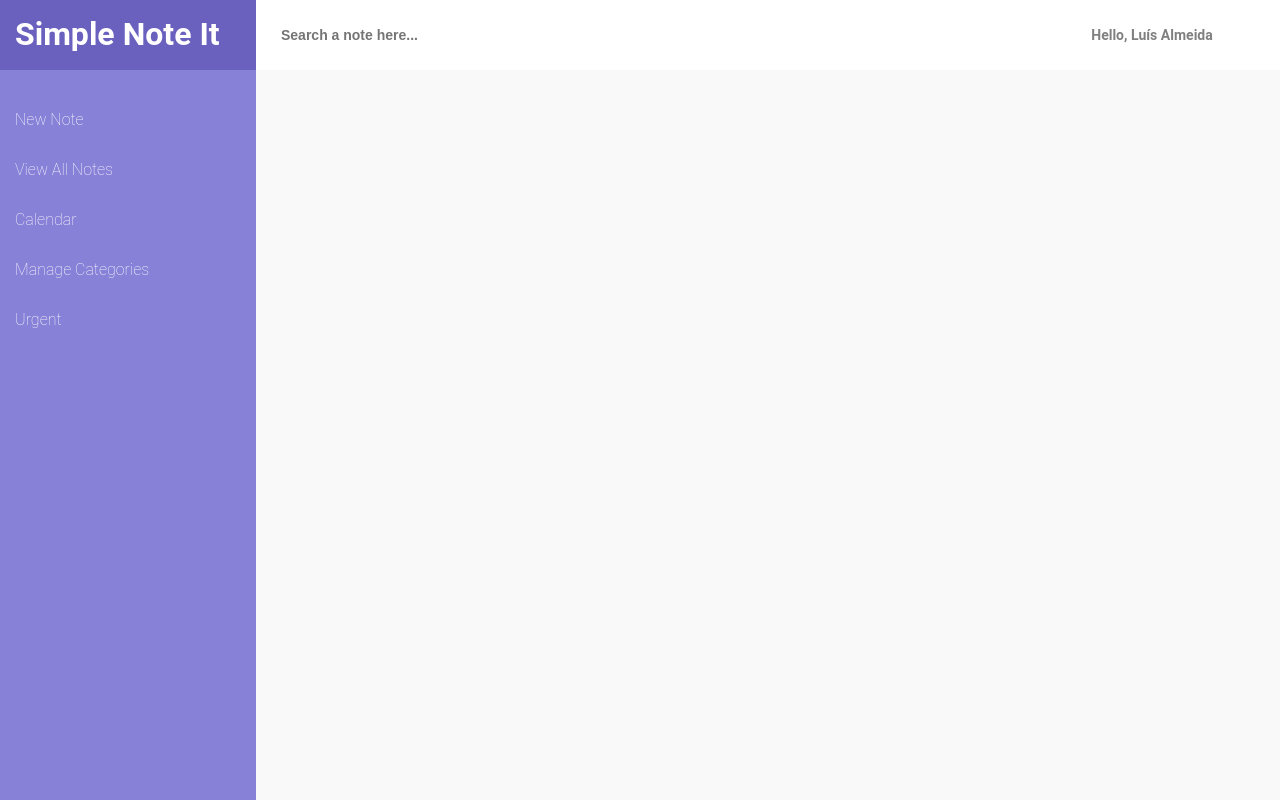
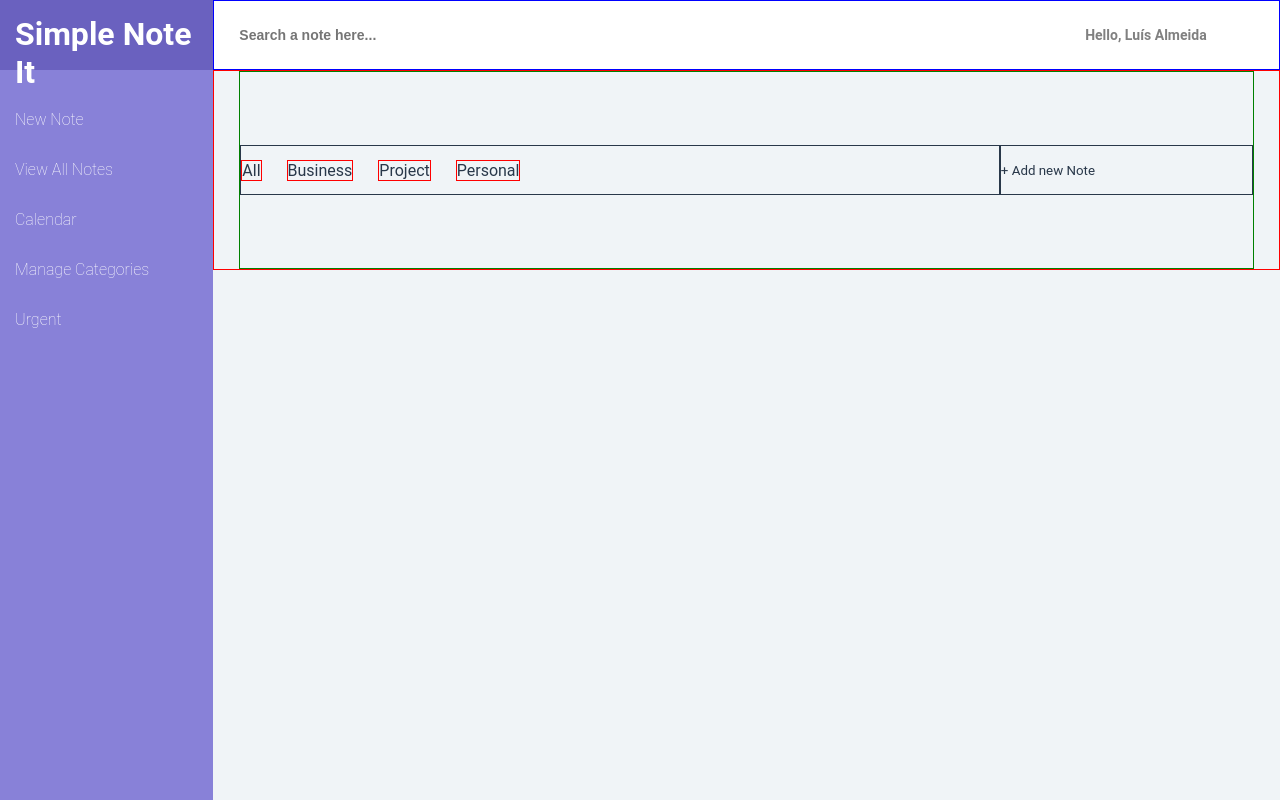
Before and after one commit to luisalmeida12/reactnotes, a React (Create React App) app: page / in a window 1280 px wide. Built offline with nearby package versions, Linux system fonts and the light colour scheme.

Commit message:
HTML and CSS progress.

```diff
--- a/src/App.js
+++ b/src/App.js
@@ -4,7 +4,7 @@ import './styles.css';
 import Sidebar from './components/sidebar';
 import Main from './components/main';
 import SearchBar from './components/searchbar';
-
+import Notes from './components/notes';
 
 class App extends Component {
 
@@ -12,9 +12,14 @@ class App extends Component {
     return (
       <div className="wrapper">
 
+        {/* <Sidebar />
+
+        <SearchBar />
+        <Notes /> */}
         <Sidebar />
         <Main>
           <SearchBar ></SearchBar>
+          <Notes></Notes>
         </Main>
 
       </div>
--- a/src/components/main/index.js
+++ b/src/components/main/index.js
@@ -9,8 +9,13 @@ class Main extends Component {
 
     render () {
         return(
-            <div className="main">{ this.props.children }</div>
-
+            // <div>
+                <div className="content">
+                    {/* <div className="content"> */}
+                        { this.props.children }
+                    </div>
+                // </div>
+            // </div>
         );
     }
 
--- a/src/components/main/styles.css
+++ b/src/components/main/styles.css
@@ -6,13 +6,17 @@
     background: #F9F9F9;
     /* border: solid 1px orange; */
     display: flex;
+    flex-wrap: wrap;
+    align-items: flex-start;
+    justify-content: left;
     /* flex-direction: column; */
-    /* align-items: center; */
+    align-items: left;
+
 
 }
 
 .content {
-    width: 95%;
+    width: 100%;
     margin: 0 auto;
-    background: yellow;
+    /* background: yellow; */
 }
--- a/src/components/notes/index.js
+++ b/src/components/notes/index.js
@@ -0,0 +1,33 @@
+import React, { Component } from 'react';
+
+import './styles.css';
+
+export default class Notes extends Component {
+
+
+    render() {
+        return (
+            <div>
+                <div className="container">
+                    <div className="main-header-notes">
+
+                        <div className="categories-bar">
+                            <ul>
+                                <li>All</li>
+                                <li>Business</li>
+                                <li>Project</li>
+                                <li>Personal</li>
+                            </ul>
+                        </div>
+                        <div className="qa-new-note">
+                            <small>+ Add new Note</small>
+                        </div>
+                    </div>
+
+
+                </div>
+            </div>
+        );
+    }
+
+}
--- a/src/components/notes/styles.css
+++ b/src/components/notes/styles.css
@@ -0,0 +1,51 @@
+.container{
+    width: 100%;
+    border: solid 1px red;
+    height: 200px;
+    /* margin: 20px; */
+    display: flex;
+    flex-wrap: wrap;
+    margin: 0 auto;
+    /* margin-top: 25px; */
+    padding-left: 25px;
+    padding-right: 25px;
+}
+
+.main-header-notes{
+    width: 100%;
+    display: flex;
+    align-items: center;
+    justify-content: space-around;
+    border: solid 1px green;
+    margin: 0;
+    justify-content: left;
+}
+
+.categories-bar{
+    width: 75%;
+    display: flex;
+    flex-direction: row;
+    align-items: center;
+    border: solid 1px;
+    height: 50px;
+    margin: 0;
+}
+
+.categories-bar ul {
+    list-style-type: none;
+}
+
+.categories-bar ul li {
+    margin-right: 25px ;
+    display: inline-block;
+    /* color: red; */
+    border: solid 1px red;
+}
+
+.qa-new-note{
+    display: flex;
+    width: 25%;
+    height: 50px;;
+    border: solid 1px;
+    align-items: center;
+}
--- a/src/components/searchbar/styles.css
+++ b/src/components/searchbar/styles.css
@@ -7,7 +7,8 @@
     height: 70px;
     display: flex;
     justify-content: space-between;
-    /* border: solid 1px blue; */
+    border: solid 1px blue;
+    /* flex-wrap: wrap; */
 
 }
 
--- a/src/components/sidebar/styles.css
+++ b/src/components/sidebar/styles.css
@@ -20,13 +20,13 @@
     flex: 1 1 auto;
 }
 
-ul {
+.nav ul {
     list-style-type: none;
     display: flex;
     flex-direction: column;
 }
 
-li {
+.nav ul li {
     background: #8881D8;
     height: 50px;
     padding: 15px;
--- a/src/styles.css
+++ b/src/styles.css
@@ -25,6 +25,7 @@ body {
     display: flex;
     justify-content: flex-start;
     height: 100%;
+    /* flex-wrap: wrap; */
     /* width: 100%; */
     /* background: gray; */
 }
```
Also changed, not shown: src/components/container/styles.css (deleted, +0 -7 lines).
